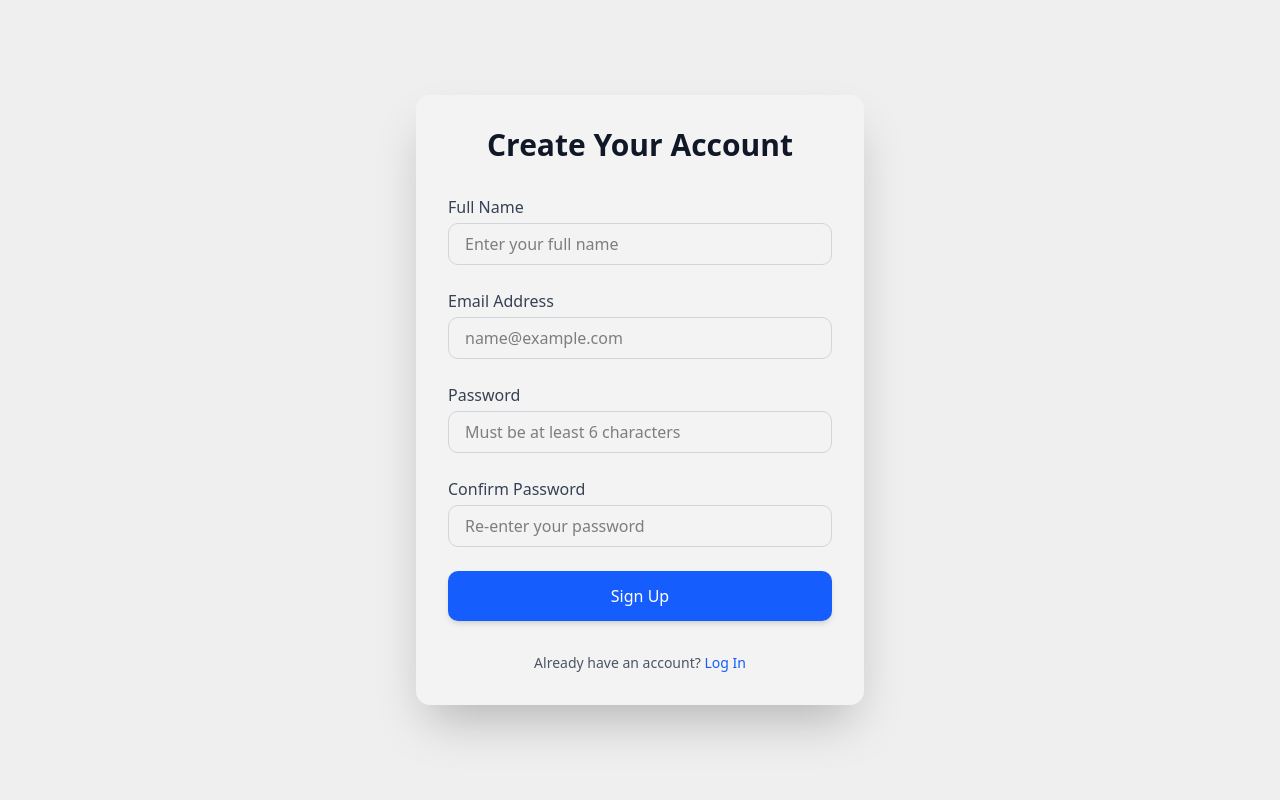
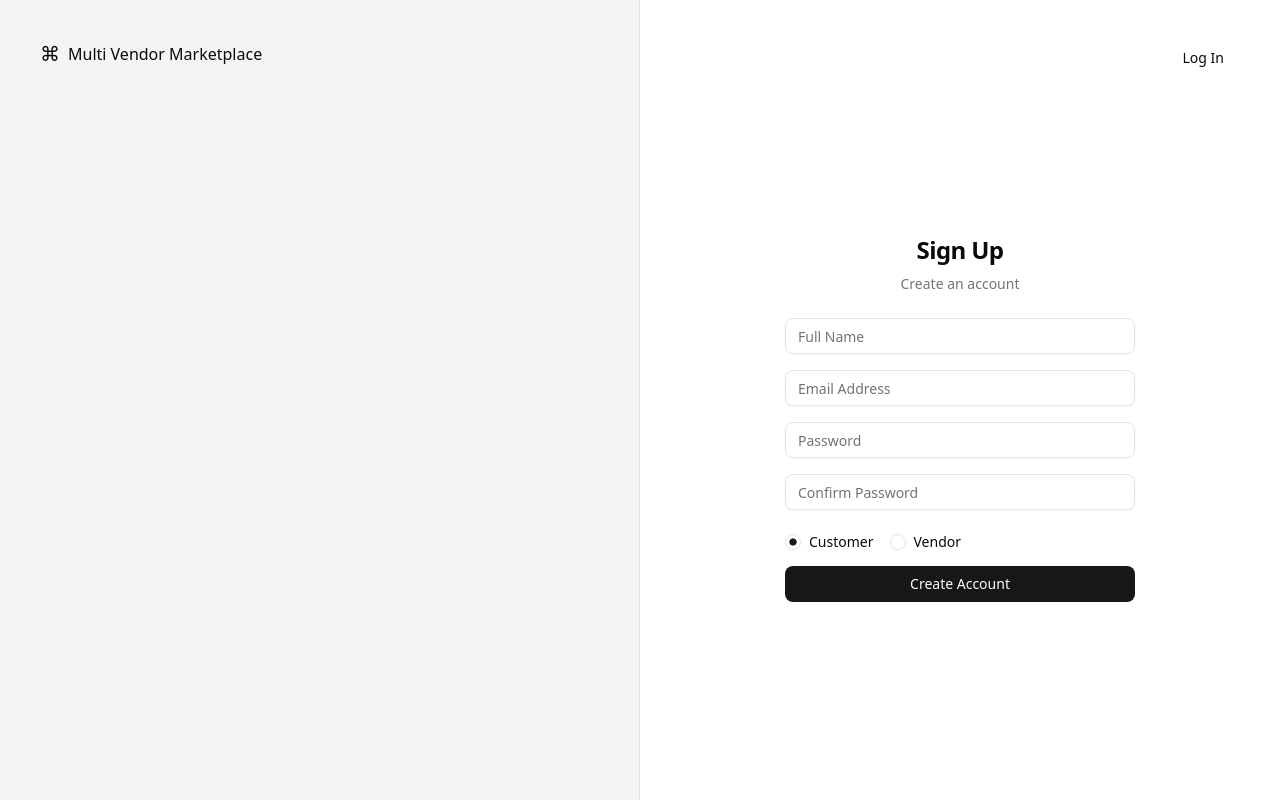
Before and after one commit to Amosin02/multi-vendor-marketplace, a React (Vite) app in the folder frontend/: page /signup in a window 1280 px wide. Built offline with nearby package versions, Linux system fonts and the light colour scheme; no server answers.

Commit message:
create AuthLayout and update signup page

```diff
--- a/frontend/package.json
+++ b/frontend/package.json
@@ -12,6 +12,7 @@
   "dependencies": {
     "@hookform/resolvers": "^5.2.2",
     "@radix-ui/react-label": "^2.1.8",
+    "@radix-ui/react-radio-group": "^1.3.8",
     "@radix-ui/react-slot": "^1.2.4",
     "@tailwindcss/vite": "^4.1.17",
     "class-variance-authority": "^0.7.1",
--- a/frontend/src/App.tsx
+++ b/frontend/src/App.tsx
@@ -1,10 +1,10 @@
 import { BrowserRouter, Routes, Route } from 'react-router-dom';
-import Signup from './pages/Signup';
 import Home from './pages/Home';
 import { useEffect, useState } from 'react';
 import type { Products } from './model/model';
 import HomeVendor from './pages/HomeVendor';
 import Login from './pages/Login';
+import Signup from './pages/Signup';
 
 function App() {
   const [products, setProducts] = useState<Products[]>([]);
--- /dev/null
+++ b/frontend/src/components/ui/layout/AuthLayout.tsx
@@ -0,0 +1,55 @@
+import React from 'react';
+import { Button } from '@/components/ui/button';
+
+interface AuthLayoutProps {
+  children: React.ReactNode;
+  title: string;
+  description: string;
+  rightButtonText: string;
+  onRightButtonClick: () => void;
+}
+
+export default function AuthLayout({
+  children,
+  title,
+  description,
+  rightButtonText,
+  onRightButtonClick,
+}: AuthLayoutProps) {
+  return (
+    <div className="flex min-h-screen w-full">
+      {/* Left Side: Branding */}
+      <div className="hidden w-1/2 bg-[#f4f4f5] p-10 lg:flex flex-col border-r border-zinc-200">
+        <div className="flex items-center gap-2 font-medium">
+          <span className="text-xl">⌘</span>
+          <span>Multi Vendor Marketplace</span>
+        </div>
+        {/* You could add a quote or image here later */}
+      </div>
+
+      {/* Right Side: Content Area */}
+      <div className="flex w-full flex-col bg-white lg:w-1/2 p-10">
+        {/* Dynamic Top-right Button */}
+        <div className="flex justify-end">
+          <Button variant="ghost" onClick={onRightButtonClick}>
+            {rightButtonText}
+          </Button>
+        </div>
+
+        {/* Centered Content */}
+        <div className="flex flex-1 items-center justify-center">
+          <div className="flex flex-col space-y-6 w-full max-w-[350px]">
+            {/* Dynamic Header */}
+            <div className="flex flex-col space-y-2 text-center">
+              <h1 className="text-2xl font-semibold tracking-tight">{title}</h1>
+              <p className="text-sm text-muted-foreground">{description}</p>
+            </div>
+
+            {/* Where the Form will be injected */}
+            {children}
+          </div>
+        </div>
+      </div>
+    </div>
+  );
+}
--- /dev/null
+++ b/frontend/src/components/ui/radio-group.tsx
@@ -0,0 +1,43 @@
+import * as React from "react"
+import * as RadioGroupPrimitive from "@radix-ui/react-radio-group"
+import { CircleIcon } from "lucide-react"
+
+import { cn } from "@/lib/utils"
+
+function RadioGroup({
+  className,
+  ...props
+}: React.ComponentProps<typeof RadioGroupPrimitive.Root>) {
+  return (
+    <RadioGroupPrimitive.Root
+      data-slot="radio-group"
+      className={cn("grid gap-3", className)}
+      {...props}
+    />
+  )
+}
+
+function RadioGroupItem({
+  className,
+  ...props
+}: React.ComponentProps<typeof RadioGroupPrimitive.Item>) {
+  return (
+    <RadioGroupPrimitive.Item
+      data-slot="radio-group-item"
+      className={cn(
+        "border-input text-primary focus-visible:border-ring focus-visible:ring-ring/50 aria-invalid:ring-destructive/20 dark:aria-invalid:ring-destructive/40 aria-invalid:border-destructive dark:bg-input/30 aspect-square size-4 shrink-0 rounded-full border shadow-xs transition-[color,box-shadow] outline-none focus-visible:ring-[3px] disabled:cursor-not-allowed disabled:opacity-50",
+        className
+      )}
+      {...props}
+    >
+      <RadioGroupPrimitive.Indicator
+        data-slot="radio-group-indicator"
+        className="relative flex items-center justify-center"
+      >
+        <CircleIcon className="fill-primary absolute top-1/2 left-1/2 size-2 -translate-x-1/2 -translate-y-1/2" />
+      </RadioGroupPrimitive.Indicator>
+    </RadioGroupPrimitive.Item>
+  )
+}
+
+export { RadioGroup, RadioGroupItem }
--- a/frontend/src/pages/Login.tsx
+++ b/frontend/src/pages/Login.tsx
@@ -12,6 +12,7 @@
 } from '@/components/ui/form';
 import { Input } from '@/components/ui/input';
 import { useNavigate } from 'react-router-dom';
+import AuthLayout from '@/components/ui/layout/AuthLayout';
 
 const formSchema = z.object({
   email: z.string().email({
@@ -55,38 +56,18 @@
     }
   }
 
+  function handleSignUpButton() {
+    navigate('/signup');
+  }
+
   return (
-    <div className="flex min-h-screen w-full">
-      {/* Left Side: Light Gray Background */}
-      <div className="hidden w-1/2 bg-[#f4f4f5] p-10 lg:flex flex-col border-r border-zinc-200">
-        {/* Logo/Brand placeholder can go here */}
-        <div className="flex items-center gap-2 font-medium">
-          <span className="text-xl">⌘</span>
-          <span>Multi Vendor Marketplace</span>
-        </div>
-      </div>
-
-      {/* Right Side: Solid White Background */}
-      <div className="flex w-full flex-col bg-white lg:w-1/2 p-10">
-        {/* Top-right 'Login' placeholder */}
-        <div className="flex justify-end">
-          <span className="text-sm font-medium cursor-pointer">Sign Up</span>
-        </div>
-
-        {/* Content Area (Where your form would be centered) */}
-        <div className="flex flex-1 items-center justify-center">
-          <div className="flex flex-col space-y-6 w-full max-w-[350px]">
-            {/* Header text */}
-            <div className="flex flex-col space-y-2 text-center">
-              <h1 className="text-2xl font-semibold tracking-tight">Login</h1>
-              <p className="text-sm text-muted-foreground">
-                Enter your credentials to access your account
-              </p>
-            </div>
+    <AuthLayout
+      title="Login"
+      description="Enter your credentials to access your account"
+      rightButtonText="Signup"
+      onRightButtonClick={() => navigate('/signup')}>
       <Form {...form}>
-              <form
-                onSubmit={form.handleSubmit(onSubmit)}
-                className="space-y-4">
+        <form onSubmit={form.handleSubmit(onSubmit)} className="space-y-4">
           <FormField
             control={form.control}
             name="email"
@@ -105,11 +86,7 @@
             render={({ field }) => (
               <FormItem>
                 <FormControl>
-                        <Input
-                          type="password"
-                          placeholder="Password"
-                          {...field}
-                        />
+                  <Input type="password" placeholder="Password" {...field} />
                 </FormControl>
                 <FormMessage />
               </FormItem>
@@ -120,9 +97,6 @@
           </Button>
         </form>
       </Form>
-          </div>
-        </div>
-      </div>
-    </div>
+    </AuthLayout>
   );
 }
--- a/frontend/src/pages/Signup.tsx
+++ b/frontend/src/pages/Signup.tsx
@@ -1,26 +1,64 @@
-import { useState } from 'react';
+import AuthLayout from '@/components/ui/layout/AuthLayout';
+import { useNavigate } from 'react-router-dom';
+
+import { zodResolver } from '@hookform/resolvers/zod';
+import { useForm } from 'react-hook-form';
+import * as z from 'zod';
+
+import { Button } from '@/components/ui/button';
+import {
+  Form,
+  FormControl,
+  FormField,
+  FormItem,
+  FormMessage,
+} from '@/components/ui/form';
+import { Input } from '@/components/ui/input';
+import { RadioGroup, RadioGroupItem } from '@/components/ui/radio-group';
+import { Label } from '@/components/ui/label';
+
+const formSchema = z
+  .object({
+    name: z.string().min(1, {
+      message: 'Name is required.',
+    }),
+    // z.enum forces the value to be EXACTLY one of the strings in the array
+    role: z.string().min(1, {
+      message: 'Please select a role.',
+    }),
+    email: z.string().email({
+      message: 'Invalid email address.',
+    }),
+    password: z.string().min(6, {
+      // Recommended: increase min length for security
+      message: 'Password must be at least 6 characters.',
+    }),
+    confirmPassword: z.string(),
+  })
+  .refine((data) => data.password === data.confirmPassword, {
+    message: "Passwords don't match",
+    path: ['confirmPassword'],
+  });
 
 const Signup = () => {
-  const [name, setName] = useState('');
-  const [firstPassword, setFirstPassword] = useState('');
-  const [secondPassword, setSecondPassword] = useState('');
-  const [email, setEmail] = useState('');
-  const [error, setError] = useState(null);
+  const navigate = useNavigate();
 
-  const handleSubmit = async (e: React.FormEvent) => {
-    e.preventDefault();
-    let password = '';
+  const form = useForm<z.infer<typeof formSchema>>({
+    resolver: zodResolver(formSchema),
+    defaultValues: {
+      name: '',
+      email: '',
+      password: '',
+      confirmPassword: '',
+      role: 'customer',
+    },
+  });
 
-    if (firstPassword !== secondPassword || !name || !email) {
-      return;
-    }
-
-    password = firstPassword;
-    const account = { name, email, password };
-
+  async function onSubmit(values: z.infer<typeof formSchema>) {
+    try {
       const response = await fetch(`http://localhost:4001/api/auth/register`, {
         method: 'POST',
-      body: JSON.stringify(account),
+        body: JSON.stringify(values),
         headers: {
           'Content-Type': 'application/json',
         },
@@ -30,117 +68,121 @@
       const data = await response.json();
 
       if (data.user) {
-      location.assign('/home');
+        navigate('/home');
       }
+    } catch (error) {
+      console.log(error);
+      //   change this to something better
+    }
+  }
+  return (
+    <AuthLayout
+      title="Sign Up"
+      description="Create an account"
+      rightButtonText="Log In"
+      onRightButtonClick={() => navigate('/login')}>
+      <Form {...form}>
+        <form onSubmit={form.handleSubmit(onSubmit)} className="space-y-4">
+          {/* Full Name */}
+          <FormField
+            control={form.control}
+            name="name"
+            render={({ field }) => (
+              <FormItem>
+                <FormControl>
+                  <Input placeholder="Full Name" {...field} />
+                </FormControl>
+                <FormMessage />
+              </FormItem>
+            )}
+          />
 
-    if (response.ok) {
-      setError(null);
-      setEmail('');
-      setName('');
-      setFirstPassword('');
-      setSecondPassword('');
-    }
-  };
+          {/* Email Address */}
+          <FormField
+            control={form.control}
+            name="email"
+            render={({ field }) => (
+              <FormItem>
+                <FormControl>
+                  <Input placeholder="Email Address" {...field} />
+                </FormControl>
+                <FormMessage />
+              </FormItem>
+            )}
+          />
 
-  return (
-    <div className="bg-backgroundWhite flex flex-col items-center justify-center min-h-screen p-4">
-      <header></header>
-      <main className="bg-navbarGray p-8 rounded-xl shadow-2xl w-full max-w-md">
-        <h2 className="text-3xl font-extrabold text-gray-900 mb-8 text-center">
-          Create Your Account
-        </h2>
-        <form className="signup-form space-y-6" onSubmit={handleSubmit}>
-          <div className="input-group">
-            <label htmlFor="name" className="block text-l text-gray-700 mb-1">
-              Full Name
-            </label>
-            <input
-              type="text"
-              id="name"
-              name="name"
-              onChange={(e) => setName(e.target.value)}
-              value={name}
-              required
-              placeholder="Enter your full name"
-              className="input-focus block w-full px-4 py-2 border border-gray-300 rounded-lg focus:ring-blue-500 focus:border-blue-500 transition duration-150"
+          {/* Password */}
+          <FormField
+            control={form.control}
+            name="password"
+            render={({ field }) => (
+              <FormItem>
+                <FormControl>
+                  <Input type="password" placeholder="Password" {...field} />
+                </FormControl>
+                <FormMessage />
+              </FormItem>
+            )}
           />
+
+          {/* Confirm Password */}
+          <FormField
+            control={form.control}
+            name="confirmPassword"
+            render={({ field }) => (
+              <FormItem>
+                <FormControl>
+                  <Input
+                    type="password"
+                    placeholder="Confirm Password"
+                    {...field}
+                  />
+                </FormControl>
+                <FormMessage />
+              </FormItem>
+            )}
+          />
+
+          {/* Role Radio Buttons */}
+          <FormField
+            control={form.control}
+            name="role"
+            render={({ field }) => (
+              <FormItem className="space-y-3">
+                <FormControl>
+                  <RadioGroup
+                    onValueChange={field.onChange}
+                    defaultValue={field.value}
+                    className="flex gap-4 pt-2">
+                    <div className="flex items-center space-x-2">
+                      <RadioGroupItem value="customer" id="customer" />
+                      <Label
+                        htmlFor="customer"
+                        className="font-normal cursor-pointer">
+                        Customer
+                      </Label>
                     </div>
-          <div className="input-group">
-            <label htmlFor="email" className="block text-l text-gray-700 mb-1">
-              Email Address <div className="email error"></div>
-            </label>
-            <input
-              type="email"
-              id="email"
-              name="email"
-              onChange={(e) => setEmail(e.target.value)}
-              value={email}
-              required
-              placeholder="name@example.com"
-              className="input-focus block w-full px-4 py-2 border border-gray-300 rounded-lg focus:ring-blue-500 focus:border-blue-500 transition duration-150"
+                    <div className="flex items-center space-x-2">
+                      <RadioGroupItem value="vendor" id="vendor" />
+                      <Label
+                        htmlFor="vendor"
+                        className="font-normal cursor-pointer">
+                        Vendor
+                      </Label>
+                    </div>
+                  </RadioGroup>
+                </FormControl>
+                <FormMessage />
+              </FormItem>
+            )}
           />
-          </div>
-          <div className="input-group">
-            <label
-              htmlFor="password"
-              className="block text-l text-gray-700 mb-1">
-              Password <div className="password error"></div>
-            </label>
-            <input
-              type="password"
-              id="password"
-              name="password"
-              onChange={(e) => setFirstPassword(e.target.value)}
-              value={firstPassword}
-              required
-              placeholder="Must be at least 6 characters"
-              className="input-focus block w-full px-4 py-2 border border-gray-300 rounded-lg focus:ring-blue-500 focus:border-blue-500 transition duration-150"
-            />
-          </div>
-          <div className="input-group">
-            <label
-              htmlFor="confirm-password"
-              className="block text-l text-gray-700 mb-1">
-              Confirm Password
-            </label>
-            <input
-              type="password"
-              id="confirm-password"
-              name="confirm-password"
-              onChange={(e) => setSecondPassword(e.target.value)}
-              value={secondPassword}
-              required
-              placeholder="Re-enter your password"
-              className={`input-focus block w-full px-4 py-2 border transition duration-150 rounded-lg
-                ${
-                  secondPassword.length > 0 && firstPassword !== secondPassword
-                    ? 'border-red-500 bg-red-300 focus:ring-red-500 focus:border-red-500'
-                    : 'border-gray-300  focus:ring-blue-500 focus:border-blue-500'
-                }
-                `}
-            />
-          </div>
-          <button
-            type="submit"
-            disabled={firstPassword !== secondPassword}
-            className="w-full flex justify-center py-3 px-4 border border-transparent rounded-lg shadow-md text-base font-medium text-white bg-blue-600 hover:bg-blue-700 focus:outline-none focus:ring-2 focus:ring-offset-2 focus:ring-blue-500 transition duration-150">
-            Sign Up
-          </button>
-          <p
-            id="message"
-            className="margin-top: 15px; color: red; text-align: center;"></p>
-          <p className="mt-8 text-center text-sm text-gray-600">
-            Already have an account?{' '}
-            <a
-              href="/Login"
-              className="font-medium text-blue-600 hover:text-blue-500">
-              Log In
-            </a>
-          </p>
+
+          <Button type="submit" className="w-full">
+            Create Account
+          </Button>
         </form>
-      </main>
-      <footer></footer>
-    </div>
+      </Form>
+    </AuthLayout>
   );
 };
 
```
Also changed, not shown: 1 other file (tests, documents, lock files or other folders). Lines whose indentation alone changed are shown as unchanged.
